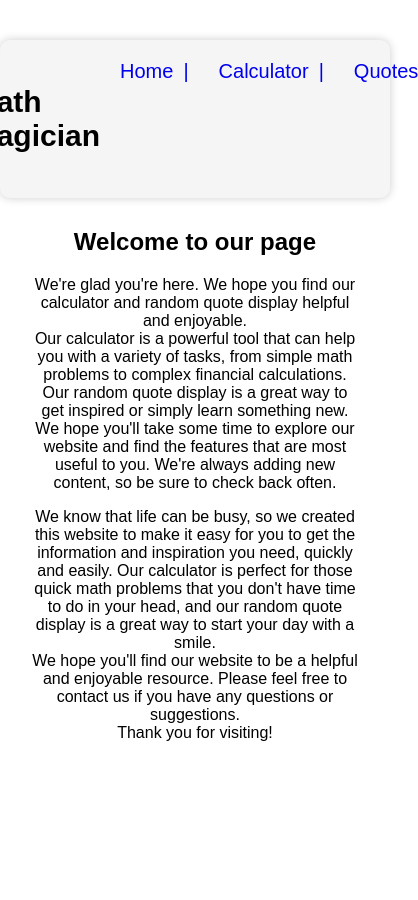
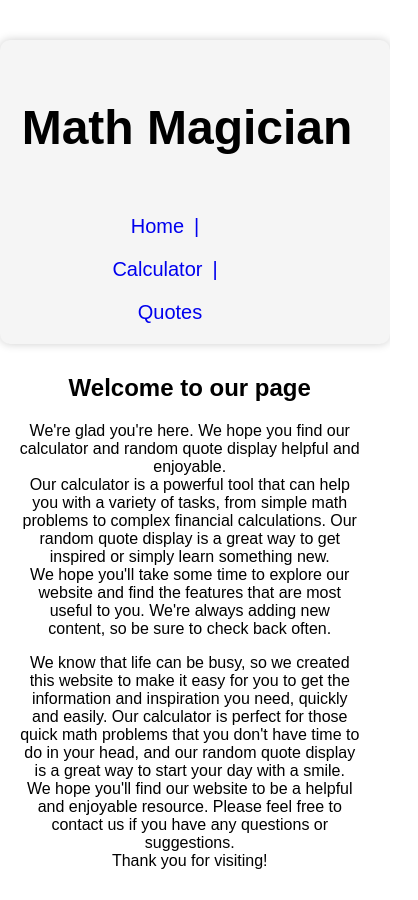
Before and after one commit to Kaiserabbas/math-magician, a React (Create React App) app: page / in a window 390 px wide. Shown: the whole page, 418 px wide, since content can reach past the window. Before the commit the page ends 844 px from the top, so only its background shows below. Built offline with nearby package versions, Linux system fonts and the light colour scheme.

Commit message:
Add styling for title

```diff
--- a/src/App.css
+++ b/src/App.css
@@ -1,17 +1,25 @@
 /* Nav-Bar */
+
 .nav-list {
   background-color: whitesmoke;
   display: flex;
+  align-items: center;
   justify-content: right;
   list-style: none;
   gap: 20px;
-  padding: 20px;
+  padding: 20px 50px 20px 0;
   font-family: poppins, sans-serif;
   font-size: 20px;
   color: black;
-  margin: 40px 100px 0 0;
+  margin: 40px 0 0 0;
   border-radius: 10px;
   box-shadow: 0 0 10px rgba(0, 0, 0, 0.2);
+}
+
+.title {
+  position: absolute;
+  left: 5%;
+  font-size: 3rem;
 }
 
 .nav {
@@ -37,10 +45,7 @@
 .home {
   margin: 30px;
   font-family: poppins, sans-serif;
-}
-
-.home h1 {
-  font-size: 3rem;
+  margin-left: 5%;
 }
 
 /* Home Page */
@@ -151,11 +156,16 @@
 /* Quote */
 
 @media screen and (max-width: 768px) {
+  .title {
+    position: relative;
+  }
+
   .home {
     text-align: center;
   }
 
   .nav-list {
+    flex-direction: column;
     justify-content: center;
     margin: 40px 0 0 0;
   }
```
